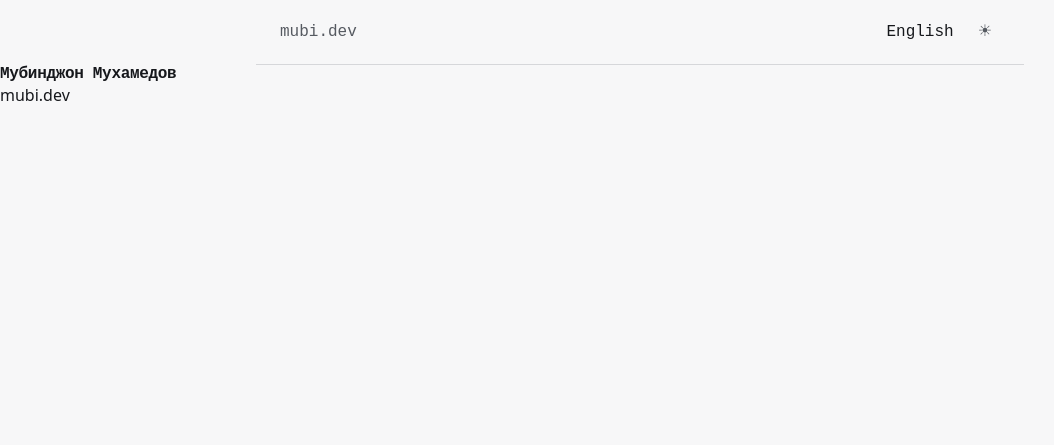
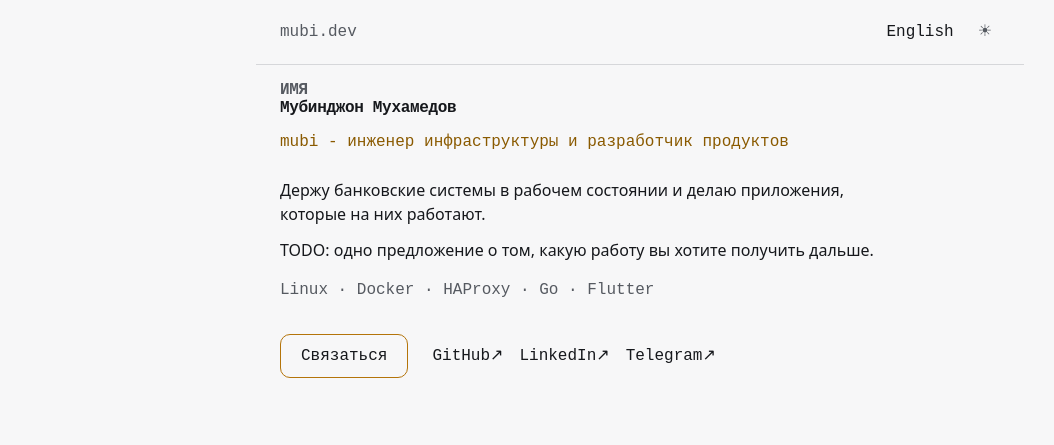
Before and after one commit to MubiZero/mubi.dev, an Astro site: page /ru in a window 1280 px wide. Shown: the whole page, without its empty margins (0-1054 px from the left). Built offline with nearby package versions, Linux system fonts and the light colour scheme; Astro itself is replaced by a stand-in of ours.

Commit message:
feat: add hero section

```diff
--- /dev/null
+++ b/src/components/Hero.astro
@@ -0,0 +1,60 @@
+---
+interface Props {
+  profile: {
+    name: string;
+    manLine: string;
+    summary: string[];
+    inlineStack: string[];
+    ctaLabel: string;
+  };
+  contact: { email: string; links: { label: string; url: string }[] };
+  sectionLabel: string;
+}
+
+const { profile, contact, sectionLabel } = Astro.props;
+---
+
+<section aria-labelledby="section-name" class="pt-4">
+  <h2
+    id="section-name"
+    class="mb-4 font-mono text-[var(--text-step-minus-1)] font-normal tracking-[0.08em] text-muted uppercase"
+  >
+    {sectionLabel}
+  </h2>
+
+  <h1 class="text-[var(--text-step-4)] sm:text-[var(--text-step-5)]">{profile.name}</h1>
+
+  <p class="mt-3 font-mono text-[var(--text-step-1)] text-accent-text">{profile.manLine}</p>
+
+  <div class="mt-6 max-w-[66ch] space-y-3 text-[var(--text-step-0)] text-text">
+    {profile.summary.map((sentence) => <p>{sentence}</p>)}
+  </div>
+
+  <p class="mt-4 font-mono text-[var(--text-step-minus-1)] text-muted">
+    {profile.inlineStack.join(' · ')}
+  </p>
+
+  <div class="mt-8 flex flex-wrap items-center gap-x-6 gap-y-3">
+    <a
+      data-testid="hero-cta"
+      href={`mailto:${contact.email}`}
+      class="inline-flex min-h-11 items-center rounded-[var(--radius-md)] border border-accent px-5 py-2 font-mono text-text no-underline transition-[background-color,transform] duration-150 hover:bg-surface active:scale-[0.97]"
+    >
+      {profile.ctaLabel}
+    </a>
+
+    <span data-testid="hero-secondary" class="flex flex-wrap items-center gap-x-4 gap-y-2">
+      {
+        contact.links.map((link) => (
+          <a
+            href={link.url}
+            rel="me noopener"
+            class="inline-flex min-h-6 items-center font-mono text-[var(--text-step-minus-1)] text-muted transition-[color,transform] duration-150 hover:text-accent-text active:scale-[0.97]"
+          >
+            {link.label} <span aria-hidden="true">↗</span>
+          </a>
+        ))
+      }
+    </span>
+  </div>
+</section>
--- /dev/null
+++ b/src/components/SectionHeading.astro
@@ -0,0 +1,15 @@
+---
+interface Props {
+  label: string;
+  id: string;
+}
+
+const { label, id } = Astro.props;
+---
+
+<h2
+  id={id}
+  class="mb-6 border-t border-border pt-8 font-mono text-[var(--text-step-minus-1)] font-normal tracking-[0.08em] text-muted uppercase"
+>
+  {label}
+</h2>
--- a/src/pages/index.astro
+++ b/src/pages/index.astro
@@ -1,6 +1,7 @@
 ---
 import BaseLayout from '../layouts/BaseLayout.astro';
 import Header from '../components/Header.astro';
+import Hero from '../components/Hero.astro';
 import { loadPage } from '../lib/content';
 
 const page = await loadPage('en');
@@ -8,8 +9,7 @@ const page = await loadPage('en');
 
 <BaseLayout locale="en" ui={page.ui} profile={page.profile} contact={page.contact}>
   <Header locale="en" controls={page.ui.controls} />
-  <main>
-    <h1>{page.profile.name}</h1>
-    <p>mubi.dev</p>
+  <main class="mx-auto max-w-3xl px-4 pb-16 sm:px-6">
+    <Hero profile={page.profile} contact={page.contact} sectionLabel={page.ui.sections.name} />
   </main>
 </BaseLayout>
--- a/src/pages/ru/index.astro
+++ b/src/pages/ru/index.astro
@@ -1,6 +1,7 @@
 ---
 import BaseLayout from '../../layouts/BaseLayout.astro';
 import Header from '../../components/Header.astro';
+import Hero from '../../components/Hero.astro';
 import { loadPage } from '../../lib/content';
 
 const page = await loadPage('ru');
@@ -8,8 +9,7 @@ const page = await loadPage('ru');
 
 <BaseLayout locale="ru" ui={page.ui} profile={page.profile} contact={page.contact}>
   <Header locale="ru" controls={page.ui.controls} />
-  <main>
-    <h1>{page.profile.name}</h1>
-    <p>mubi.dev</p>
+  <main class="mx-auto max-w-3xl px-4 pb-16 sm:px-6">
+    <Hero profile={page.profile} contact={page.contact} sectionLabel={page.ui.sections.name} />
   </main>
 </BaseLayout>
--- /dev/null
+++ b/tests/e2e/hero.spec.ts
@@ -0,0 +1,31 @@
+import { expect, test } from '@playwright/test';
+
+test('hero states the name, the man line, and the stack', async ({ page }) => {
+  await page.goto('/');
+  await expect(page.getByRole('heading', { level: 1 })).toHaveText('Mubinjon Mukhamedov');
+  await expect(
+    page.getByText('mubi - infrastructure engineer and product developer'),
+  ).toBeVisible();
+  await expect(page.getByText('Linux', { exact: false }).first()).toBeVisible();
+});
+
+test('hero has exactly one primary call to action pointing at mailto', async ({ page }) => {
+  await page.goto('/');
+  const cta = page.getByTestId('hero-cta');
+  await expect(cta).toHaveCount(1);
+  await expect(cta).toHaveAttribute('href', /^mailto:/);
+});
+
+test('hero secondary links use HTTPS profile URLs', async ({ page }) => {
+  await page.goto('/');
+  const links = page.getByTestId('hero-secondary').locator('a');
+  expect(await links.count()).toBeGreaterThanOrEqual(2);
+  for (let index = 0; index < (await links.count()); index += 1) {
+    await expect(links.nth(index)).toHaveAttribute('href', /^https:\/\//);
+  }
+});
+
+test('the page has exactly one h1', async ({ page }) => {
+  await page.goto('/');
+  await expect(page.locator('h1')).toHaveCount(1);
+});
```
